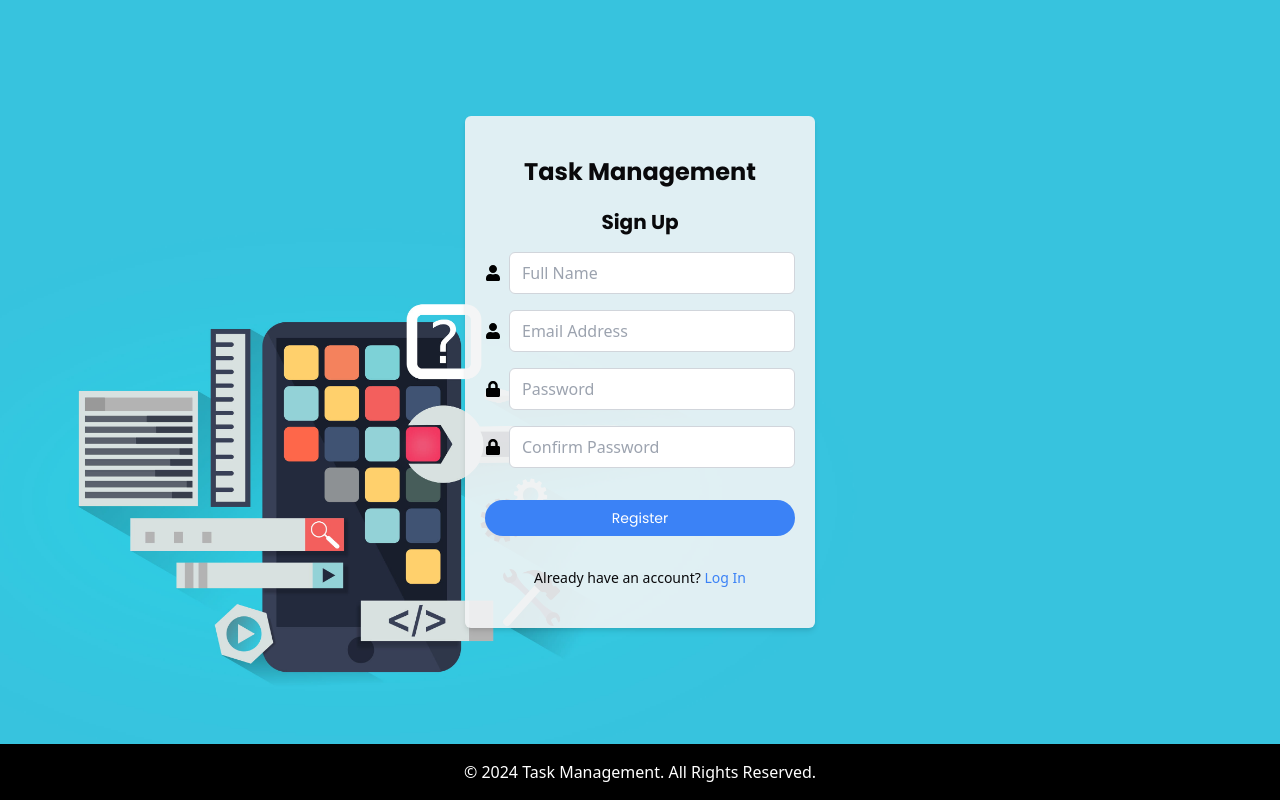
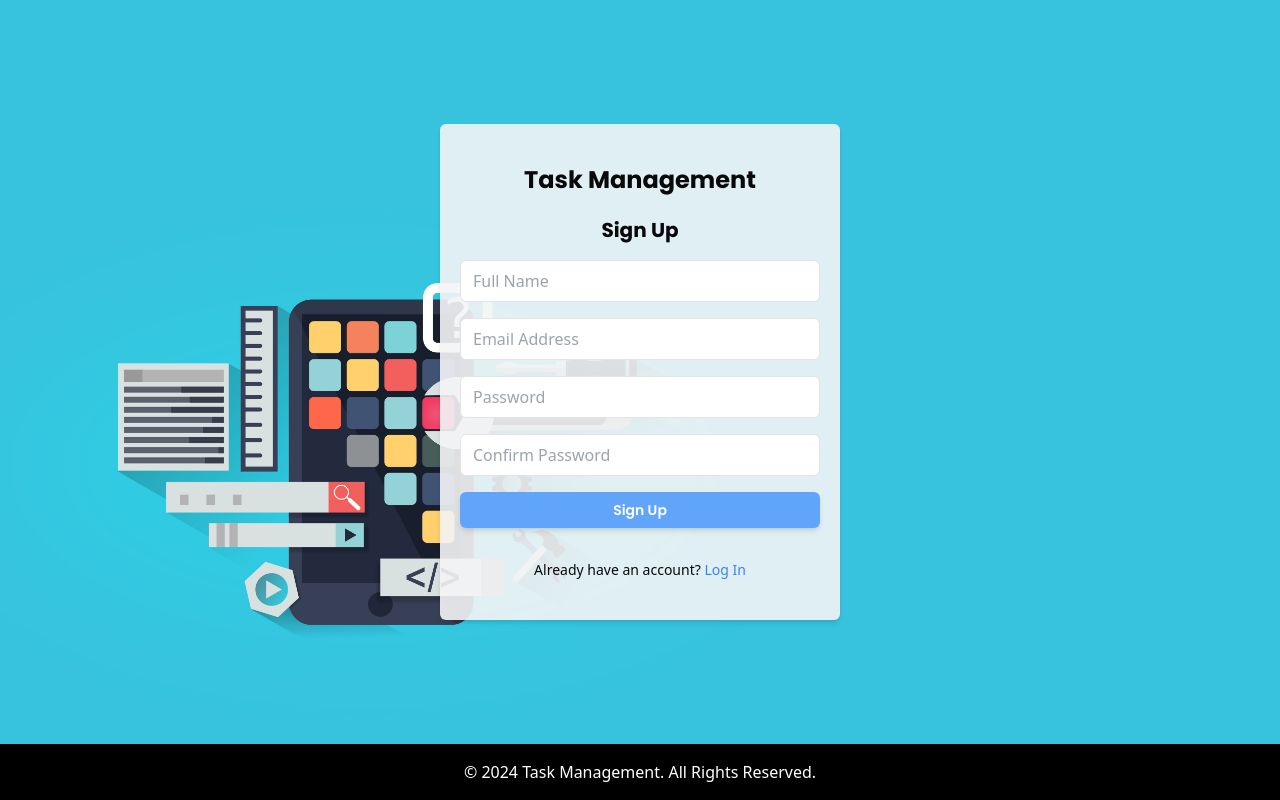
Before and after one commit to miracl3-dreams/e-commerce-fe, a React (Vite) app: page /sign-up in a window 1280 px wide. Built offline with nearby package versions, Linux system fonts and the light colour scheme.

Commit message:
updating front end

```diff
--- a/src/App.jsx
+++ b/src/App.jsx
@@ -1,6 +1,4 @@
-import { useEffect } from "react";
 import { Routes, Route } from "react-router-dom";
-import { QueryClient, QueryClientProvider } from "@tanstack/react-query";
 import NavigationBar from "./components/NavigationBar";
 import Dashboard from "./pages/Dashboard/Dashboard";
 import Tasks from "./pages/Tasks/Tasks";
@@ -14,14 +12,11 @@ import { ToastContainer } from "react-toastify";
 import "react-toastify/dist/ReactToastify.css";
 import Archive from "./pages/Archive/Archive.jsx";
 import Test from "./pages/test/Test";
+import { QueryClient, QueryClientProvider } from "@tanstack/react-query";
 
 const queryClient = new QueryClient();
 
 function App() {
-  useEffect(() => {
-    document.title = "Task Management";
-  }, []);
-
   return (
     <>
       <QueryClientProvider client={queryClient}>
--- a/src/pages/Login/Login.jsx
+++ b/src/pages/Login/Login.jsx
@@ -24,7 +24,7 @@ const Login = () => {
 
   const loginMutation = useMutation({
     mutationFn: async (formData) => {
-      return axios.post("/api/v1/login", formData);
+      return axios.post("http://127.0.0.1:8000/api/v1/login", formData);
     },
     onSuccess: (response) => {
       const data = response.data;
--- a/src/pages/Signup/Signup.jsx
+++ b/src/pages/Signup/Signup.jsx
@@ -1,70 +1,62 @@
-import React, { useEffect, useState } from "react";
+import React, { useState, useEffect } from "react";
+import { Link, useNavigate } from "react-router-dom";
+import { useMutation } from "@tanstack/react-query";
+import { toast } from "react-toastify";
+import { registerSchema } from "../../utils/validations/UserSchema";
+import axios from "../../utils/Axios";
+import backgroundImg from "../../assets/images/background-image.jpg";
+import Button from "../../components/Button";
 import Footer from "../../components/Footer";
-import { useNavigate } from "react-router-dom";
-import { FaLock, FaUser } from "react-icons/fa";
-import Button from "../../components/Button";
-import { toast, Bounce } from "react-toastify";
-import { useMutation } from "@tanstack/react-query";
-import { registerSchema } from "../../utils/validations/UserSchema";
-import backgroundImg from "../../assets/images/background-image.jpg";
-import Sonner from "../../components/Sonner";
-import axios from "../../utils/Axios";
 
-const SignUp = () => {
+const registerUser = async (data) => {
+  const response = await axios.post(
+    "http://127.0.0.1:8000/api/v1/register",
+    data
+  );
+  return response.data;
+};
+
+const Signup = () => {
   const [formData, setFormData] = useState({
     name: "",
     email: "",
     password: "",
     password_confirmation: "",
   });
-  const [errors, setErrors] = useState({
-    name: "",
-    email: "",
-    password: "",
-    password_confirmation: "",
-  });
+  const [errors, setErrors] = useState({});
   const navigate = useNavigate();
 
-  // Mutation for registration
   const registerMutation = useMutation({
-    mutationFn: async (formData) => {
-      return axios.post("/register", formData);
-    },
+    mutationFn: registerUser,
     onSuccess: () => {
+      toast.success("Registration successful!", {
+        position: "top-right",
+        autoClose: 1500,
+      });
       setFormData({
         name: "",
         email: "",
         password: "",
         password_confirmation: "",
       });
-      toast.success("Successfully Registered!", {
-        position: "top-right",
-        autoClose: 1000,
-        hideProgressBar: false,
-        closeOnClick: true,
-        pauseOnHover: true,
-        draggable: true,
-        progress: undefined,
-        theme: "light",
-        transition: Bounce,
-      });
-      setTimeout(() => navigate("/login"), 1500);
+      setErrors({});
+      navigate("/login");
     },
     onError: (error) => {
-      if (error.response?.data?.message) {
-        toast.error(error.response.data.message, {
+      if (error.name === "ZodError") {
+        const validationErrors = {};
+        error.errors.forEach((err) => {
+          validationErrors[err.path[0]] = err.message;
+        });
+        setErrors(validationErrors);
+      } else {
+        const errorMessage =
+          error.response?.data?.message ||
+          "Registration failed. Please try again.";
+        toast.error(errorMessage, {
           position: "top-right",
           autoClose: 1500,
-          hideProgressBar: false,
-          closeOnClick: true,
-          pauseOnHover: true,
-          draggable: true,
-          progress: undefined,
-          theme: "light",
-          transition: Bounce,
         });
-      } else {
-        console.error("Registration Error:", error);
       }
     },
   });
@@ -72,110 +64,68 @@ const SignUp = () => {
   const handleChange = (e) => {
     const { name, value } = e.target;
     setFormData({ ...formData, [name]: value });
-
-    if (value === "") {
     setErrors((prevErrors) => ({ ...prevErrors, [name]: "" }));
-    }
   };
 
-  const handleSubmit = async (e) => {
+  const handleSubmit = (e) => {
     e.preventDefault();
-    setErrors({ name: "", email: "", password: "", password_confirmation: "" });
-
-    if (formData.password !== formData.password_confirmation) {
-      setErrors((prevErrors) => ({
-        ...prevErrors,
-        password_confirmation: "Passwords do not match",
-      }));
-      return;
-    }
-
+    setErrors({});
     try {
-      // Validate form data with Zod
       registerSchema.parse(formData);
-
-      // Trigger the mutation
       registerMutation.mutate(formData);
     } catch (error) {
       if (error.name === "ZodError") {
-        const newErrors = {};
+        const validationErrors = {};
         error.errors.forEach((err) => {
-          newErrors[err.path[0]] = err.message;
+          validationErrors[err.path[0]] = err.message;
         });
-        setErrors(newErrors);
+        setErrors(validationErrors);
       }
     }
   };
 
   useEffect(() => {
     document.title = "Sign Up - Task Management";
-  });
+  }, []);
 
   return (
-    <>
+    <div className="min-h-screen flex flex-col">
       <div
-        className="bg-cover bg-bottom flex flex-col justify-between min-h-screen"
+        className="bg-white bg-cover bg-bottom flex justify-center items-center flex-1"
         style={{ backgroundImage: `url(${backgroundImg})` }}
       >
-        <div className="flex flex-grow justify-center items-center">
-          <div className="bg-gray-100 bg-opacity-90 px-5 py-10 rounded-md shadow-md w-[90%] max-w-[400px] md:max-w-[350px] lg:w-[30%]">
+        <div className="bg-gray-100 bg-opacity-90 px-5 py-10 rounded-md shadow-md w-[90%] max-w-[400px]">
           <h1 className="font-poppins text-2xl font-bold text-center mb-5">
             Task Management
           </h1>
-            <form
-              className="flex flex-col gap-4"
-              onSubmit={handleSubmit}
-              autoComplete="off"
-            >
+          <form className="flex flex-col gap-4" onSubmit={handleSubmit}>
             <h2 className="font-poppins font-bold text-xl text-center">
               Sign Up
             </h2>
-
-              {/* Name Input */}
-              <div className="flex items-center gap-2">
-                <FaUser className="text-black" />
             <input
-                  className={`flex-1 py-2 px-3 border rounded-md ${
-                    errors.name ? "border-red-500" : "border-gray-300"
-                  }`}
-                  type="text"
+              className="flex-1 py-2 px-3 border rounded-md"
               name="name"
               value={formData.name}
               onChange={handleChange}
               placeholder="Full Name"
               required
             />
-              </div>
             {errors.name && (
-                <p className="text-sm text-red-500">{errors.name}</p>
+              <p className="text-red-500 text-sm">{errors.name}</p>
             )}
-
-              {/* Email Input */}
-              <div className="flex items-center gap-2">
-                <FaUser className="text-black" />
             <input
-                  className={`flex-1 py-2 px-3 border rounded-md ${
-                    errors.email ? "border-red-500" : "border-gray-300"
-                  }`}
-                  type="email"
+              className="flex-1 py-2 px-3 border rounded-md"
               name="email"
               value={formData.email}
               onChange={handleChange}
               placeholder="Email Address"
               required
             />
-              </div>
             {errors.email && (
-                <p className="text-sm text-red-500">{errors.email}</p>
+              <p className="text-red-500 text-sm">{errors.email}</p>
             )}
-
-              {/* Password Input */}
-              <div className="flex items-center gap-2">
-                <FaLock className="text-black" />
             <input
-                  className={`flex-1 py-2 px-3 border rounded-md ${
-                    errors.password ? "border-red-500" : "border-gray-300"
-                  }`}
+              className="flex-1 py-2 px-3 border rounded-md"
               type="password"
               name="password"
               value={formData.password}
@@ -183,20 +133,11 @@ const SignUp = () => {
               placeholder="Password"
               required
             />
-              </div>
             {errors.password && (
-                <p className="text-sm text-red-500">{errors.password}</p>
+              <p className="text-red-500 text-sm">{errors.password}</p>
             )}
-
-              {/* Confirm Password Input */}
-              <div className="flex items-center gap-2">
-                <FaLock className="text-black" />
             <input
-                  className={`flex-1 py-2 px-3 border rounded-md ${
-                    errors.password_confirmation
-                      ? "border-red-500"
-                      : "border-gray-300"
-                  }`}
+              className="flex-1 py-2 px-3 border rounded-md"
               type="password"
               name="password_confirmation"
               value={formData.password_confirmation}
@@ -204,35 +145,30 @@ const SignUp = () => {
               placeholder="Confirm Password"
               required
             />
-              </div>
             {errors.password_confirmation && (
-                <p className="text-sm text-red-500">
+              <p className="text-red-500 text-sm">
                 {errors.password_confirmation}
               </p>
             )}
-
-              {/* Submit Button */}
             <Button
-                className="bg-blue-500 hover:bg-blue-600 text-white rounded-full py-2 mt-4"
+              className="bg-blue-400 text-white font-semibold py-2 px-4 rounded-md shadow-md hover:bg-blue-600 transition"
+              type="submit"
               disabled={registerMutation.isLoading}
             >
-                {registerMutation.isLoading ? <Sonner /> : "Register"}
+              {registerMutation.isLoading ? "Signing Up..." : "Sign Up"}
             </Button>
-
-              {/* Redirect to Login */}
             <p className="text-center text-sm mt-4">
               Already have an account?{" "}
-                <a href="/login" className="text-blue-500 hover:underline">
+              <Link className="text-blue-500 hover:underline" to={"/login"}>
                 Log In
-                </a>
+              </Link>
             </p>
           </form>
         </div>
       </div>
       <Footer />
     </div>
-    </>
   );
 };
 
-export default SignUp;
+export default Signup;
--- a/src/utils/App.js
+++ b/src/utils/App.js
@@ -1,15 +1,12 @@
 import React from "react";
-import ReactDOM from "react-dom/client"; // Use React 18+
+import ReactDOM from "react-dom/client";
 import { BrowserRouter } from "react-router-dom";
-import { AuthProvider } from "./context/AuthContext"; // Adjust the path according to your structure
-import App from "./App"; // This is the file you provided earlier
+import App from "./App";
 
-const root = ReactDOM.createRoot(document.getElementById("root")); // Ensure you have a div with id 'root' in your HTML
+const root = ReactDOM.createRoot(document.getElementById("root"));
 
 root.render(
   <BrowserRouter>
-    <AuthProvider>
-      <App />
-    </AuthProvider>
+    <App />
   </BrowserRouter>
 );
```
Lines whose indentation alone changed are shown as unchanged.
